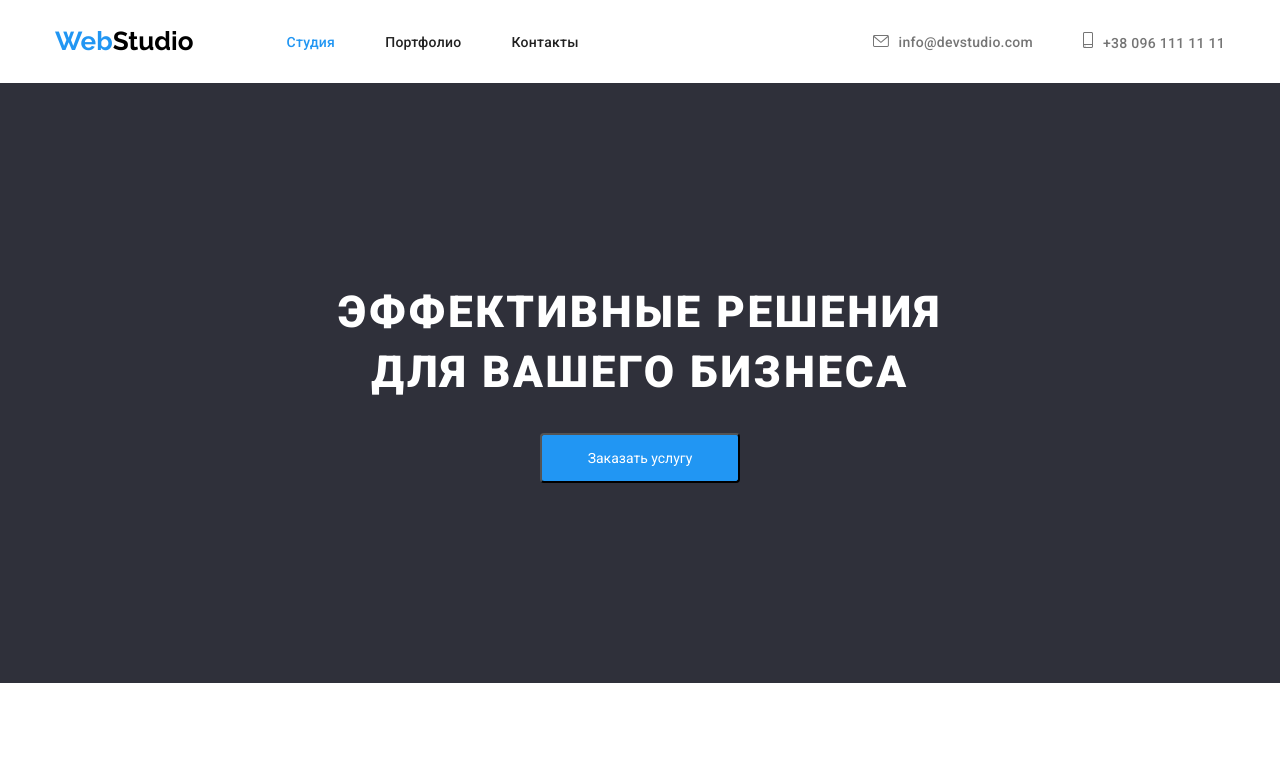
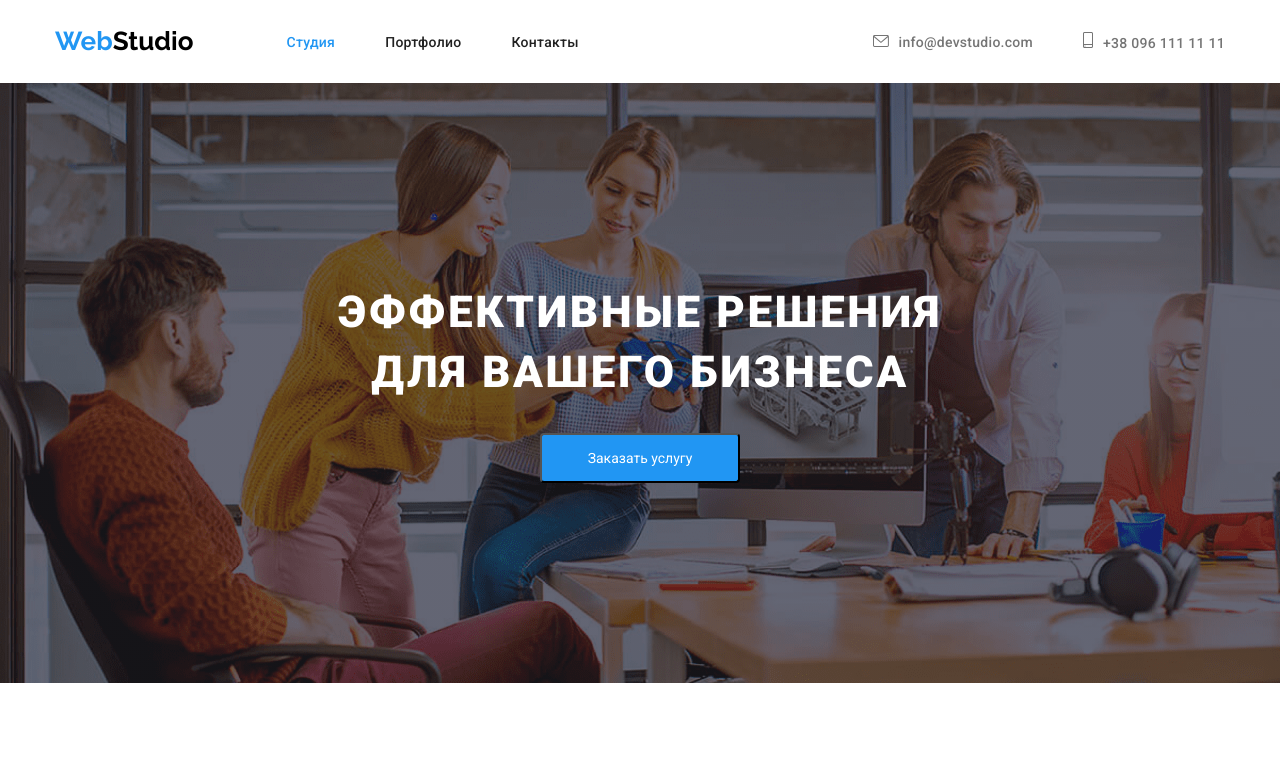
Before and after one commit to KaterinaM1105/goit-markup-hw-04, a plain HTML site: page index.html in a window 1280 px wide. Shown: the top 774 px of the page. Drawn offline with nearby package versions, Linux system fonts and the light colour scheme.

Commit message:
Hero Corrected

```diff
--- a/css/styles.css
+++ b/css/styles.css
@@ -172,7 +172,7 @@ img {
       var(--gradient-color),
       var(--gradient-color)
     ),
-    url("./images/hero/hero.png");
+    url("../images/hero/hero.png");
 }
 .hero .container {
   text-align: center;
```
